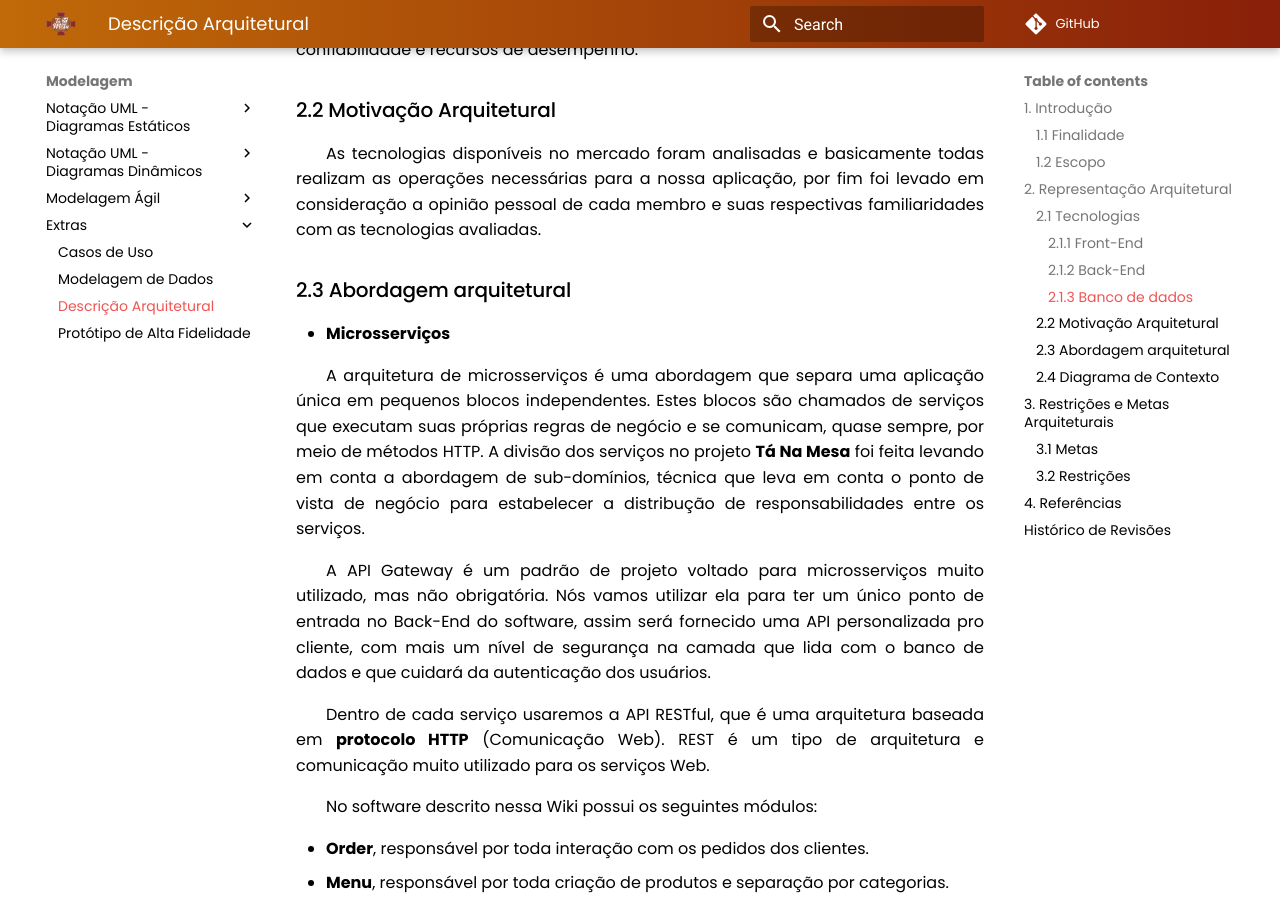
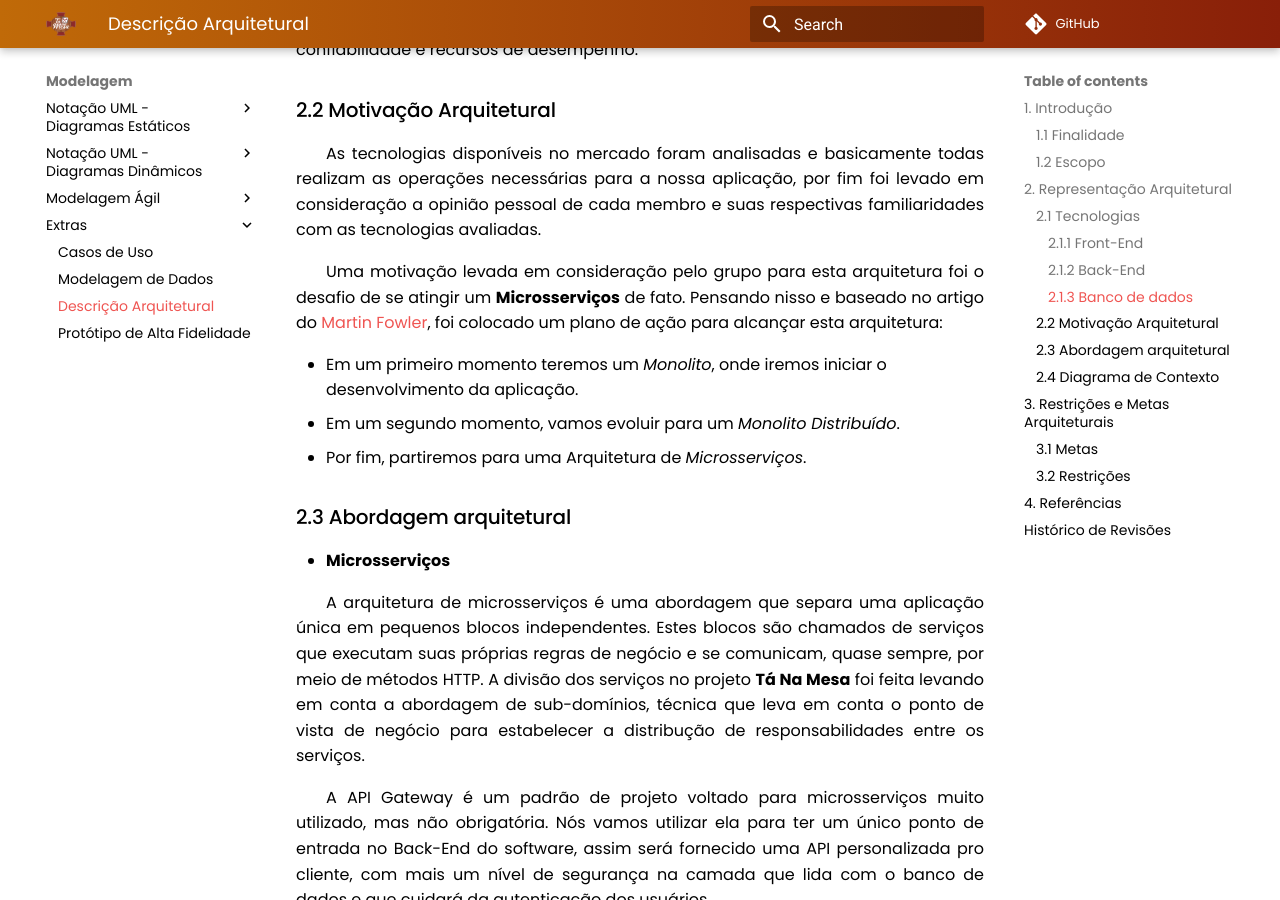
Before and after one commit to UnBArqDsw2021-1/2021.1_G02_TaNaMesa_docs, an MkDocs documentation site: the page built from docs/2-Modelagem/extras/arquitetura.md, in a window 1280 px wide and 900 px high, scrolled down 1488 px. Built offline with MkDocs 1.6.1 and Material for MkDocs 9.7.7, drawn with Linux system fonts in a browser that asks for light colours; comment, search, counter and statistics services are not loaded; some of the changed text lies outside the part shown.

Commit message:
(#120) Adicionando nova motivação arquitetural

```diff
--- a/docs/2-Modelagem/extras/arquitetura.md
+++ b/docs/2-Modelagem/extras/arquitetura.md
@@ -39,6 +39,12 @@ PostgreSQL é um SGBD(Sistema Gerenciador de Banco de Dados) relacional, desenvo
 ### 2.2 Motivação Arquitetural
 
 As tecnologias disponíveis no mercado foram analisadas e basicamente todas realizam as operações necessárias para a nossa aplicação, por fim foi levado em consideração a opinião pessoal de cada membro e suas respectivas familiaridades com as tecnologias avaliadas.
+
+Uma motivação levada em consideração pelo grupo para esta arquitetura foi o desafio de se atingir um **Microsserviços** de fato. Pensando nisso e baseado no artigo do [Martin Fowler](https://martinfowler.com/articles/microservices.html), foi colocado um plano de ação para alcançar esta arquitetura:
+
+- Em um primeiro momento teremos um *Monolito*, onde iremos iniciar o desenvolvimento da aplicação.
+- Em um segundo momento, vamos evoluir para um *Monolito Distribuído*.
+- Por fim, partiremos para uma Arquitetura de *Microsserviços*.
 
 ### 2.3 Abordagem arquitetural
 
@@ -129,3 +135,4 @@ O PWA (Progressive Web App), que será usado no Front-end da aplicação possui
 | 20/08/2021 | 2.1    | Revisa o documento                                     | [Tiago Rodrigues](https://github.com/tsrrodrigues)   |
 | 23/08/2021 | 2.2    | Revisa o documento                                     | [Ítalo Alves](https://github.com/alvesitalo)         |
 | 23/08/2021 | 2.3    | Corrige erro ortográfico                               | [Herick Portugues](https://github.com/herickport)    |
+| 20/09/2021 | 3.0    | Adicionando nova motivação arquitetural                                       | [Lucas Boaventura](https://github.com/lboaventura25) |
```
